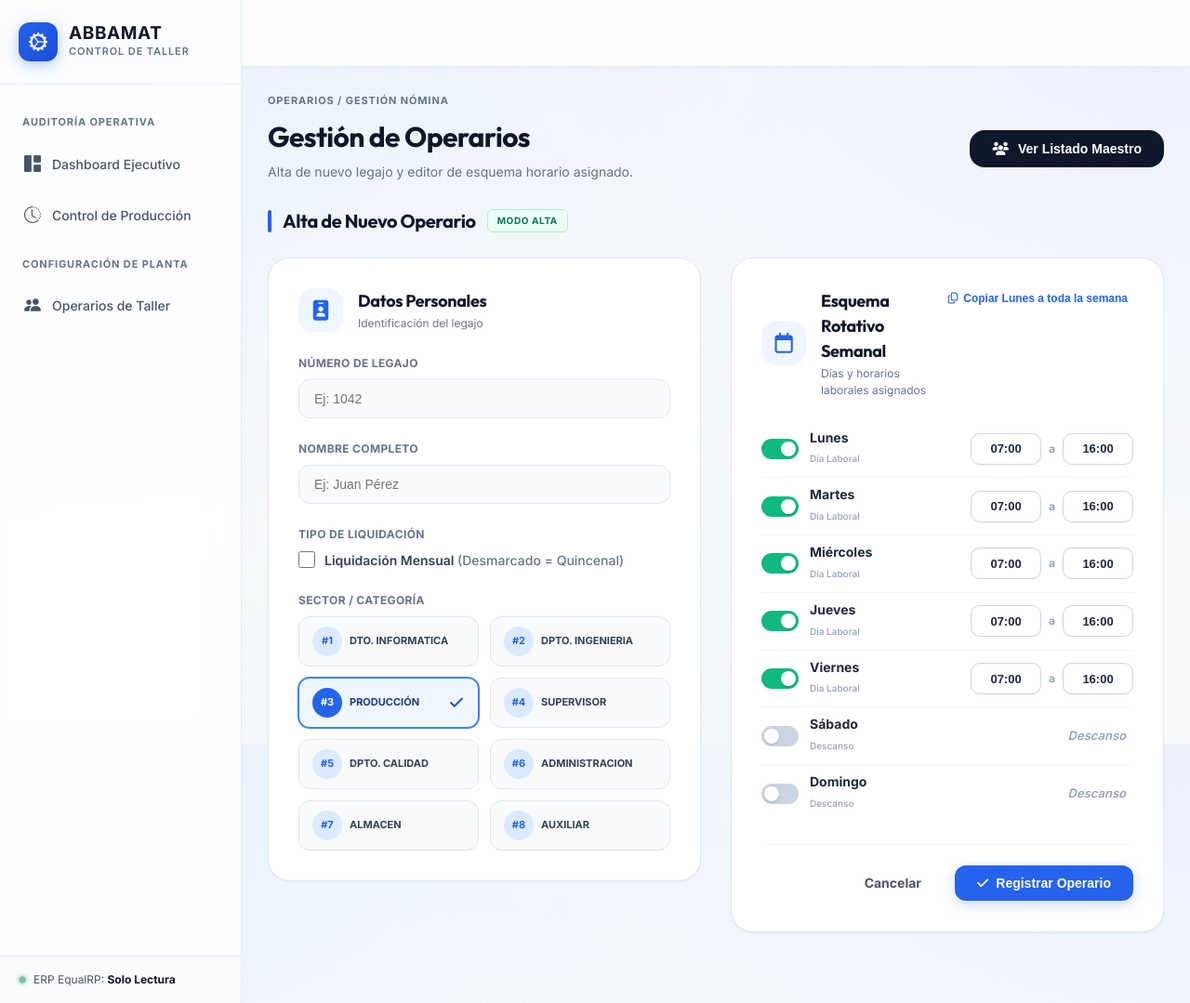
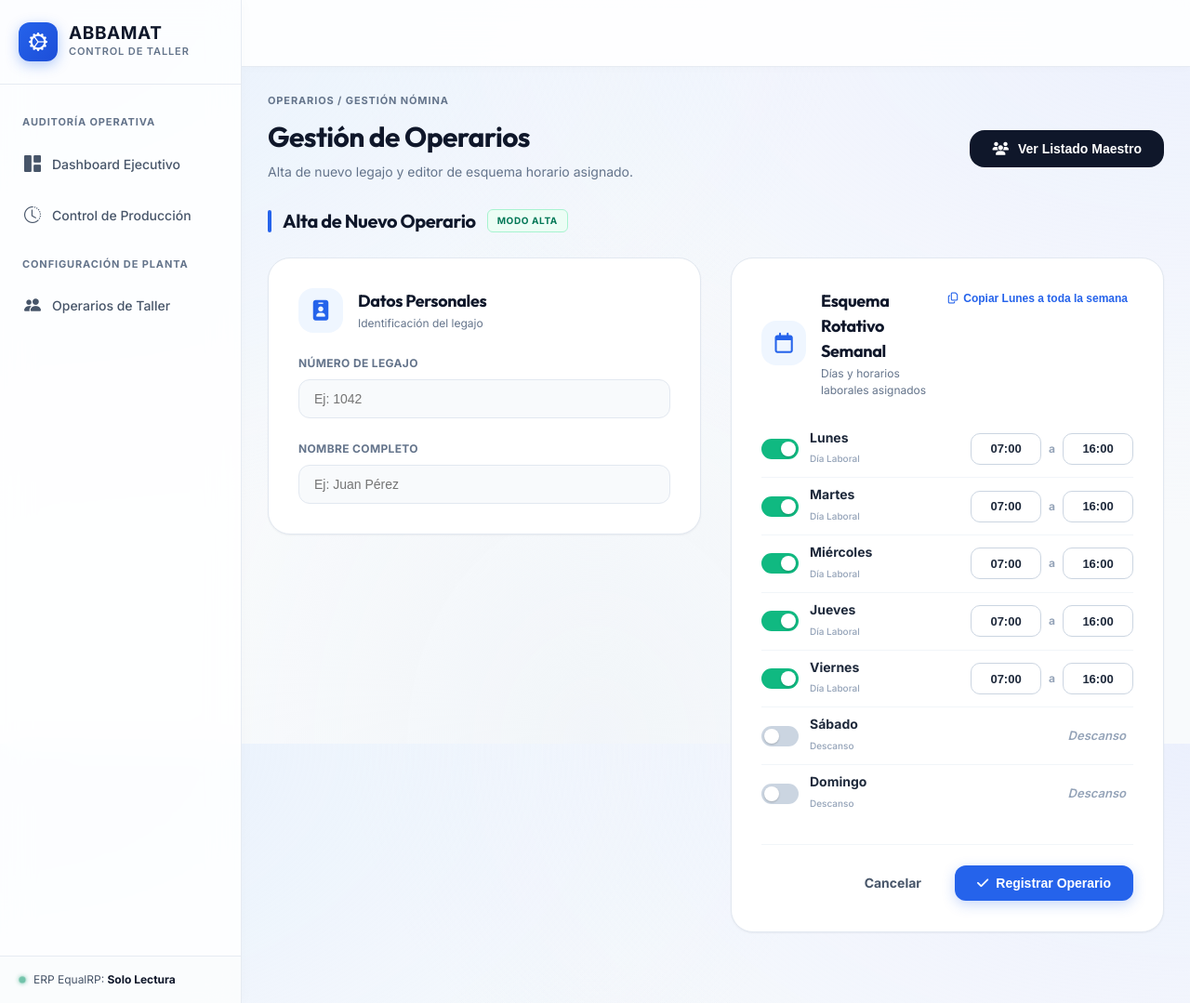
Before and after one commit to CARsoftAR/registrosProduccion, a Django app: page /operarios/nuevo/ in a window 1280 px wide. Shown: the whole page at 93% size. Run offline with Django 5.2, Linux system fonts and the light colour scheme; data comes from the database, SQL or seed files in the repository.

Commit message:
UI: Remover seccion de sectores y liquidacion en datos personales del formulario de operarios

```diff
--- a/templates/control_produccion/operario_form.html
+++ b/templates/control_produccion/operario_form.html
@@ -7,9 +7,7 @@
 <link rel="stylesheet" href="https://cdnjs.cloudflare.com/ajax/libs/font-awesome/6.5.1/css/all.min.css">
 <style>
 /* =====================================================================
-   GESTIÓN DE OPERARIOS — Utilidades equivalentes a Tailwind (scoped)
-   El proyecto no carga Tailwind: estas clases replican exactamente
-   grid-cols-1 / lg:grid-cols-2 / gap-8 / rounded-[24px] / p-6 / lg:p-8 ...
+   GESTIÓN DE OPERARIOS — Layout a dos columnas y modal independiente
    ===================================================================== */
 .op-scope, .op-scope *, .op-modal, .op-modal * { box-sizing: border-box; }
 .op-scope { width: 100%; max-width: 1280px; margin: 0 auto; padding-bottom: 48px; font-family: 'Inter', system-ui, sans-serif; }
@@ -60,23 +58,6 @@
 .op-input { width: 100%; background: #f8fafc; border: 1px solid #e2e8f0; border-radius: 12px; padding: 12px 16px; font-size: 14px; font-weight: 500; color: #0f172a; outline: none; transition: all .15s; }
 .op-input:focus { background: #fff; border-color: #3b82f6; box-shadow: 0 0 0 3px rgba(59,130,246,.15); }
 .op-input[readonly] { background: #f1f5f9; color: #475569; font-weight: 700; cursor: not-allowed; }
-
-.op-check { display: flex; align-items: center; gap: 10px; }
-.op-check input { width: 18px; height: 18px; accent-color: #2563eb; cursor: pointer; margin: 0; }
-.op-check label { font-size: 14px; font-weight: 600; color: #334155; cursor: pointer; user-select: none; }
-.op-check label span { color: #64748b; font-weight: 500; }
-
-/* Sectores: cuadrícula 2 columnas */
-.op-sectores { display: grid; grid-template-columns: repeat(2, minmax(0, 1fr)); gap: 12px; }
-.op-sector { display: flex; align-items: center; justify-content: space-between; gap: 8px; padding: 10px 14px; border-radius: 12px; background: #f8fafc; border: 1px solid #e2e8f0; cursor: pointer; user-select: none; transition: all .15s; min-width: 0; }
-.op-sector:hover { background: #f1f5f9; border-color: #cbd5e1; }
-.op-sector .num { width: 32px; height: 32px; border-radius: 50%; background: #dbeafe; color: #2563eb; font-size: 11px; font-weight: 700; display: flex; align-items: center; justify-content: center; flex-shrink: 0; }
-.op-sector .txt { font-size: 11px; font-weight: 700; color: #334155; white-space: nowrap; overflow: hidden; text-overflow: ellipsis; }
-.op-sector .chk { color: #1d4ed8; display: none; flex-shrink: 0; }
-.op-sector.selected { background: #eff6ff; border-color: #3b82f6; box-shadow: 0 0 0 1px #3b82f6; }
-.op-sector.selected .num { background: #2563eb; color: #fff; }
-.op-sector.selected .txt { color: #1e3a8a; }
-.op-sector.selected .chk { display: block; }
 
 /* Esquema semanal: filas horizontales compactas */
 .op-week-head { display: flex; justify-content: space-between; align-items: flex-start; gap: 12px; }
@@ -196,7 +177,7 @@ body.op-modal-open { overflow: hidden; }
 
         <div class="grid grid-cols-1 lg:grid-cols-2 gap-8 items-start w-full">
 
-            <!-- ===== Columna Izquierda: Datos Personales ===== -->
+            <!-- ===== Columna Izquierda: Datos Personales (Limpia) ===== -->
             <div class="bg-white border border-slate-200 rounded-[24px] p-6 lg:p-8 shadow-xs space-y-6">
                 <div class="op-card-head">
                     <div class="op-card-icon"><i class="fa-solid fa-id-badge"></i></div>
@@ -218,29 +199,6 @@ body.op-modal-open { overflow: hidden; }
                     <input type="text" class="op-input" name="nombre" id="inputNombre"
                            value="{% if es_edicion %}{{ operario.nombre }}{% endif %}"
                            placeholder="Ej: Juan Pérez" required>
-                </div>
-
-                <div>
-                    <span class="op-label">TIPO DE LIQUIDACIÓN</span>
-                    <div class="op-check">
-                        <input type="checkbox" id="es_mensual" name="es_mensual" {% if operario.es_mensual %}checked{% endif %}>
-                        <label for="es_mensual">Liquidación Mensual <span>(Desmarcado = Quincenal)</span></label>
-                    </div>
-                </div>
-
-                <div>
-                    <span class="op-label">SECTOR / CATEGORÍA</span>
-                    <div class="op-sectores">
-                        {% for sec in sectores %}
-                        <div class="op-sector {% if operario.categoria == sec or not operario.categoria and sec == 'PRODUCCIÓN' %}selected{% endif %}" data-sector="{{ sec }}" role="button" tabindex="0">
-                            <div style="display:flex;align-items:center;gap:8px;min-width:0;">
-                                <div class="num">#{{ forloop.counter }}</div>
-                                <span class="txt">{{ sec }}</span>
-                            </div>
-                            <svg class="chk" width="18" height="18" viewBox="0 0 24 24" fill="none" stroke="currentColor" stroke-width="2.5" stroke-linecap="round" stroke-linejoin="round"><polyline points="20 6 9 17 4 12"></polyline></svg>
-                        </div>
-                        {% endfor %}
-                    </div>
                 </div>
             </div>
 
@@ -382,18 +340,6 @@ body.op-modal-open { overflow: hidden; }
 {% block extra_js %}
 <script>
 (function () {
-    // ---------- Sectores ----------
-    const inputCat = document.getElementById('inputCategoria');
-    document.querySelectorAll('.op-sector').forEach(function (chip) {
-        const select = function () {
-            document.querySelectorAll('.op-sector').forEach(function (c) { c.classList.remove('selected'); });
-            chip.classList.add('selected');
-            inputCat.value = chip.dataset.sector;
-        };
-        chip.addEventListener('click', select);
-        chip.addEventListener('keydown', function (e) { if (e.key === 'Enter' || e.key === ' ') { e.preventDefault(); select(); } });
-    });
-
     // ---------- Switches por día ----------
     function syncDia(dia) {
         const sw = document.getElementById('switch_' + dia);
```
Also changed, not shown: test_audit.py (+3 -4 lines).
